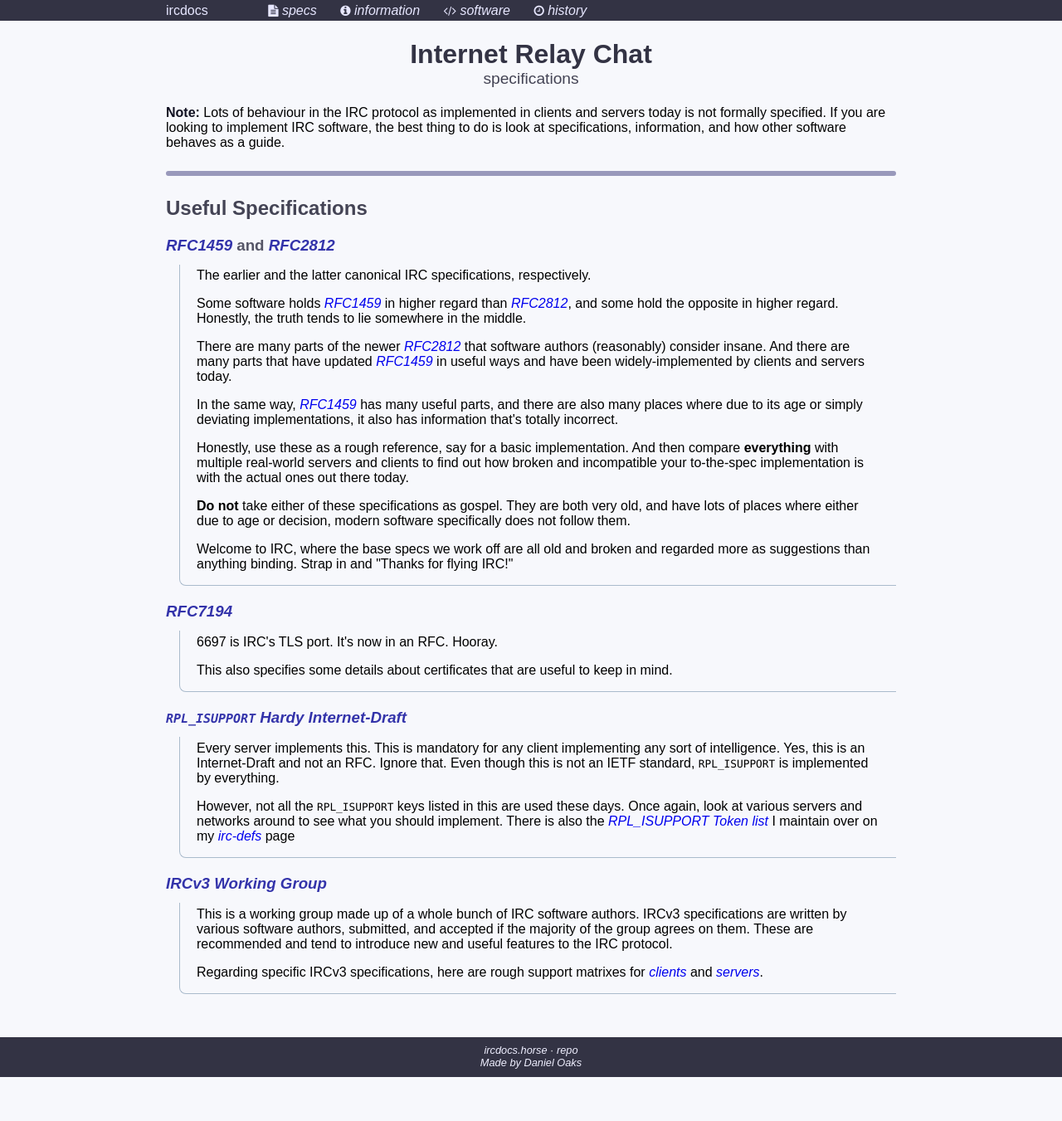
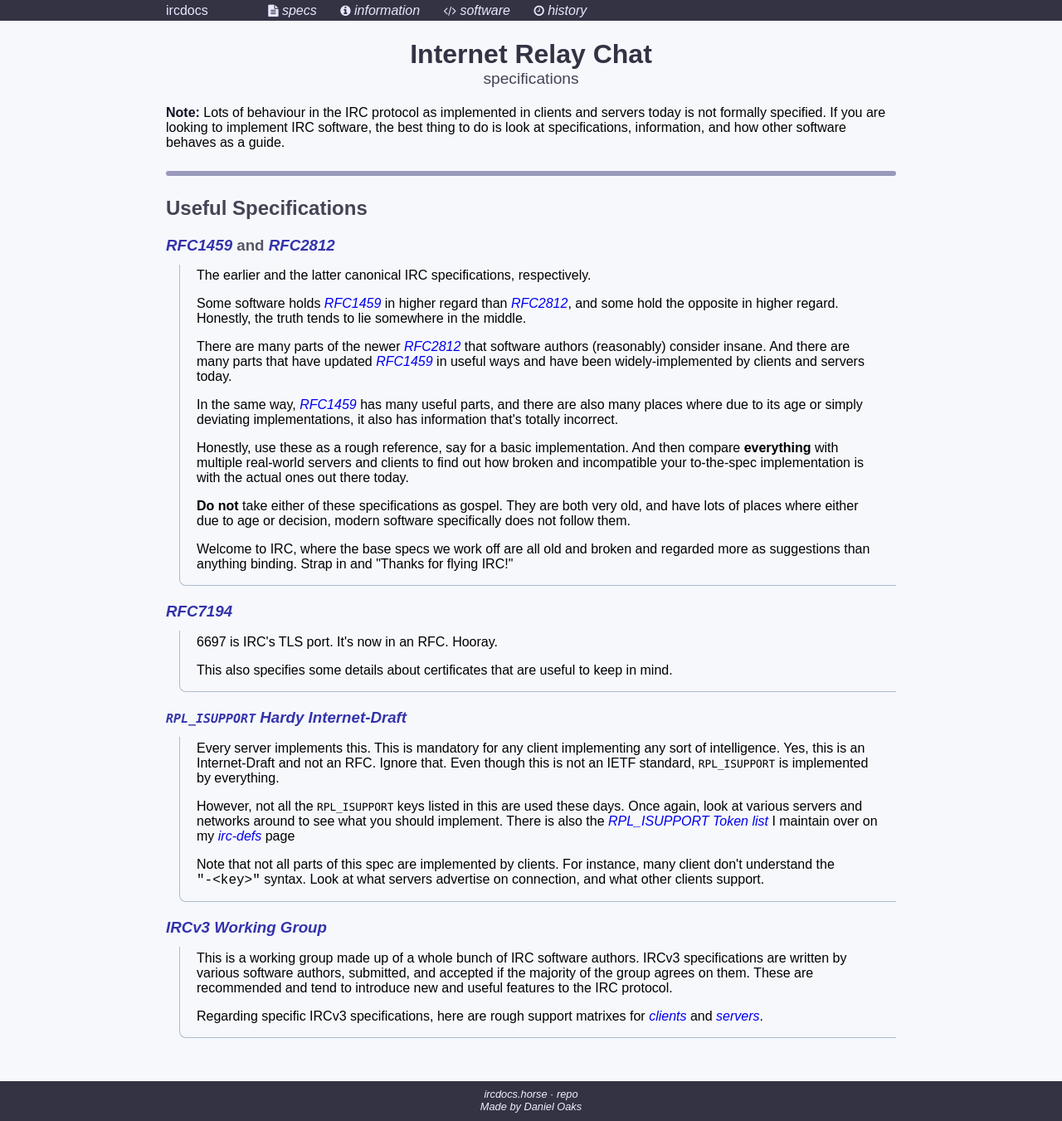
Before and after one commit to ircdocs/ircdocs.horse, a Jekyll site: the page built from specs/index.html, in a window 1280 px wide. Shown: the whole page at 83% size. Built offline with Jekyll 4.4.1, drawn with Linux system fonts in a browser that asks for light colours; nearby versions of some CDN libraries; library files that are not in the unit come from our copies; Markdown is read by kramdown in place of the engine named in the settings; before the commit the page ends 1298 px from its top, so only the background shows below that.

Commit message:
specs: Add note that RPL_ISUPPORT Hardy draft is not followed completely

```diff
--- a/css/screen.sass
+++ b/css/screen.sass
@@ -150,6 +150,9 @@ h1, h2, h3
         &:hover
             color: #119
 
+.nobreakinside
+    white-space: nowrap
+
 // sticky footer stuff
 #wrapper
     min-height: 100%
--- a/specs/index.html
+++ b/specs/index.html
@@ -56,6 +56,8 @@ title: IRC Specifications
 		<p>Every server implements this. This is mandatory for any client implementing any sort of intelligence. Yes, this is an Internet-Draft and not an RFC. Ignore that. Even though this is not an IETF standard, <span class="mono">RPL_ISUPPORT</span> is implemented by everything.</p>
 
 		<p>However, not all the <span class="mono">RPL_ISUPPORT</span> keys listed in this are used these days. Once again, look at various servers and networks around to see what you should implement. There is also the <a href="http://danieloaks.net/irc-defs/defs/isupport.html">RPL_ISUPPORT Token list</a> I maintain over on my <a href="http://danieloaks.net/irc-defs/">irc-defs</a> page</p>
+
+		<p>Note that not all parts of this spec are implemented by clients. For instance, many client don't understand the <code class="nobreakinside">"-&lt;key&gt;"</code> syntax. Look at what servers advertise on connection, and what other clients support.</p>
 	</div>
 </div>
 
```
